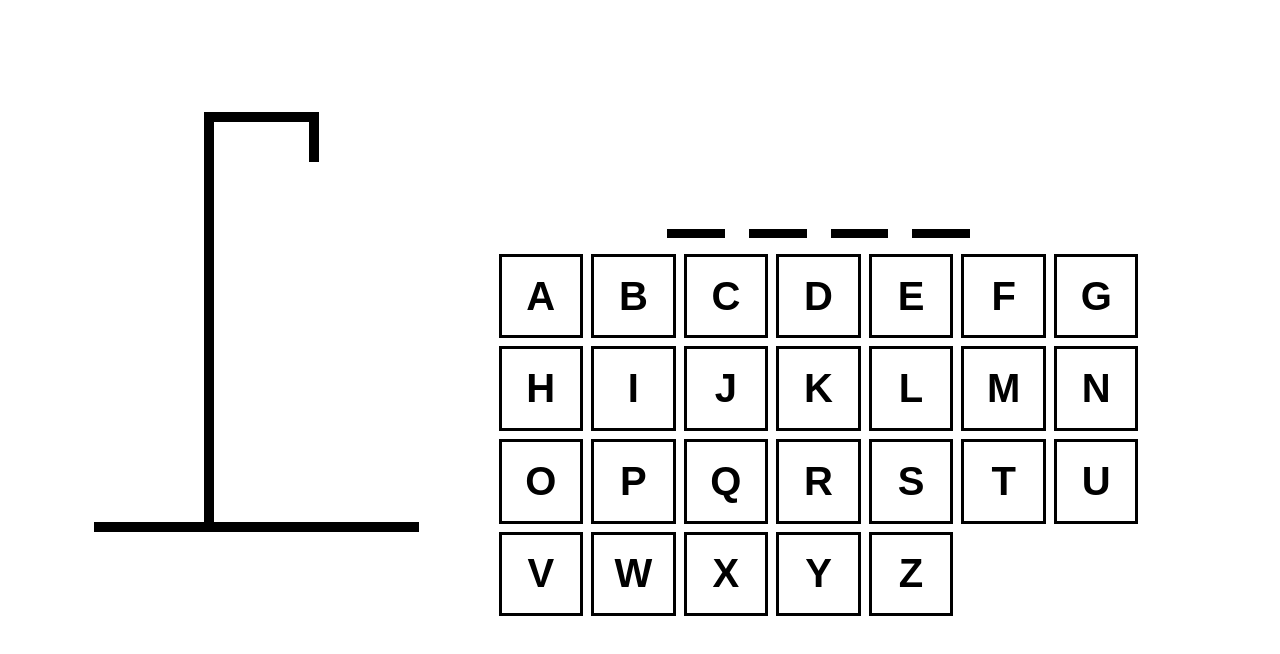
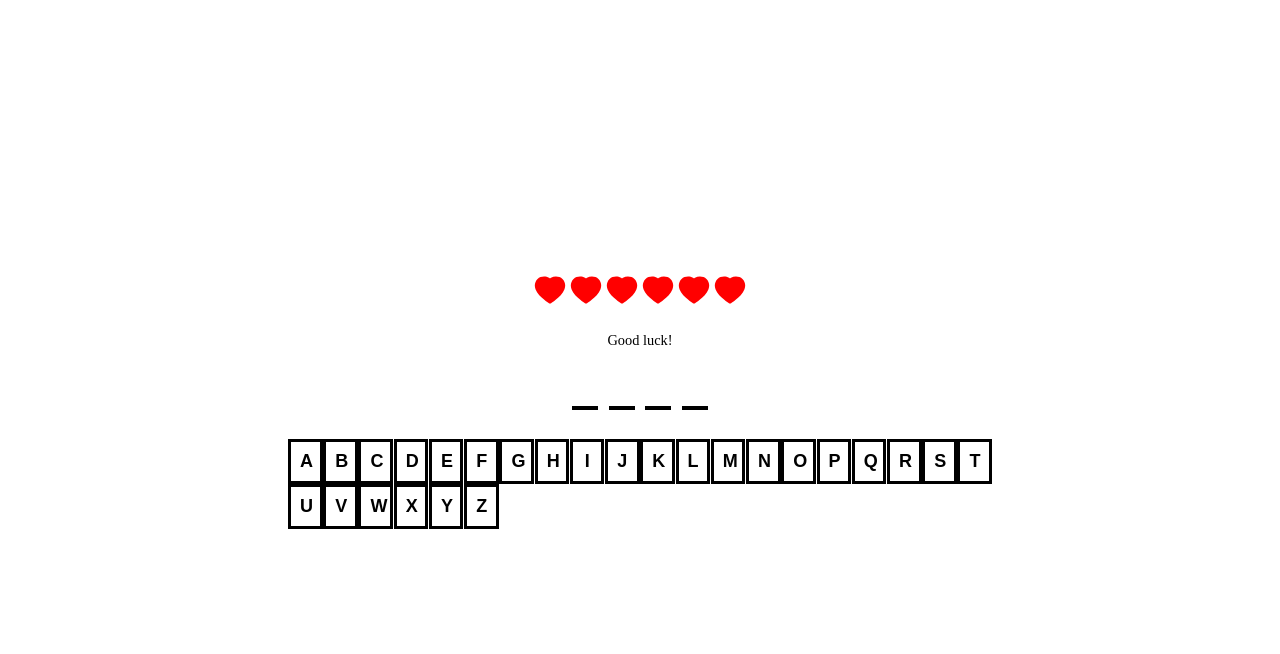
Before and after one commit to Lunaliar/hangman, a React (Vite) app: page / in a window 1280 px wide. Shown: the top 654 px of the page. Built offline with nearby package versions, Linux system fonts and the light colour scheme.

Commit message:
finish stylin

```diff
--- a/package.json
+++ b/package.json
@@ -10,7 +10,8 @@
   },
   "dependencies": {
     "react": "^18.2.0",
-    "react-dom": "^18.2.0"
+    "react-dom": "^18.2.0",
+    "react-icons": "^4.7.1"
   },
   "devDependencies": {
     "@types/react": "^18.0.22",
--- a/src/App.tsx
+++ b/src/App.tsx
@@ -2,14 +2,13 @@ import {useState, useEffect, useCallback} from "react";
 import {HangmanDrawing} from "./HangmanDrawing";
 import {HangmanWord} from "./HangmanWord";
 import {Keyboard} from "./Keyboard";
+import {FaSkull} from "react-icons/fa";
 import words from "./wordList.json";
 function App() {
 	function getWord() {
 		return words[Math.floor(Math.random() * words.length)];
 	}
 	const [secretWord, setSecretWord] = useState(getWord());
-
-	console.log(secretWord); //!! GET RID OF THIS LINE
 
 	const [guessedLetters, setGuessedLetters] = useState<string[]>([]);
 	const incorrectLetters = guessedLetters.filter(
@@ -57,14 +56,18 @@ function App() {
 
 	return (
 		<div className="App">
-			<div className="left">
+			<div className="icons">
+				{incorrectLetters.length < 6 ? (
 					<HangmanDrawing numberOfGuesses={incorrectLetters.length} />
+				) : (
+					<FaSkull className="skull" />
+				)}
+			</div>
 			<div className="win-loss">
+				{!isWinner && !isLoser ? "Good luck!" : ""}
 				{isWinner && "- You've won! -  [Enter] to retry"}
 				{isLoser && "- You've lost - [Enter] to retry"}
 			</div>
-			</div>
-			<div>
 			<HangmanWord
 				reveal={isLoser}
 				guessedLetters={guessedLetters}
@@ -79,7 +82,6 @@ function App() {
 				addGuessedLetter={addGussedLetter}
 			/>
 		</div>
-		</div>
 	);
 }
 
--- a/src/HangmanDrawing.tsx
+++ b/src/HangmanDrawing.tsx
@@ -1,31 +1,20 @@
 import "./app.css";
-
-const HEAD = <div className="head" key="1" />;
-
-const BODY = <div className="body" key="2" />;
-
-const RIGHT_ARM = <div className="right-arm arm" key="3" />;
-
-const LEFT_ARM = <div className="left-arm arm" key="4" />;
-
-const RIGHT_LEG = <div className="right-leg leg" key="5" />;
-
-const LEFT_LEG = <div className="left-leg leg" key="6" />;
-
-const BODY_PARTS = [HEAD, BODY, RIGHT_ARM, LEFT_ARM, RIGHT_LEG, LEFT_LEG];
+import {AiFillHeart, AiOutlineHeart} from "react-icons/ai";
 
 type HangmanDrawingProps = {
 	numberOfGuesses: number;
 };
 
 export function HangmanDrawing({numberOfGuesses}: HangmanDrawingProps) {
+	const lives = 6 - numberOfGuesses;
 	return (
-		<div style={{position: "relative"}}>
-			<div className="hangman">{BODY_PARTS.slice(0, numberOfGuesses)}</div>
-			<div className="right-bar" />
-			<div className="top-bar" />
-			<div className="left-bar" />
-			<div className="bottom-bar" />
+		<div className="lives">
+			{[...Array(lives)].map((n) => (
+				<AiFillHeart />
+			))}
+			{[...Array(numberOfGuesses)].map((n) => (
+				<AiOutlineHeart />
+			))}
 		</div>
 	);
 }
--- a/src/app.css
+++ b/src/app.css
@@ -1,135 +1,83 @@
 .App {
-	max-width: 100vw;
 	display: flex;
-	padding: 0.5rem 2rem;
-	gap: 2rem;
-	height: 90vh;
-	margin: 0 auto;
+	padding-top: 15vh;
+	flex-direction: column;
+	gap: 2em;
+	min-height: 70vh;
+	margin: auto;
 	justify-content: center;
 	align-items: center;
-}
-.win-loss {
-	font-size: 2rem;
-	text-align: center;
-	margin-bottom: 0.75rem;
-	width: 320px;
-	height: 6rem;
-}
-.hangman {
-	margin-right: 1rem;
-}
-.head {
-	width: 50px;
-	height: 50px;
-	border-radius: 100%;
-	border: 10px solid black;
-	position: absolute;
-	top: 50px;
-	right: 70px;
-}
-.body {
-	width: 10px;
-	height: 100px;
-	background: black;
-	position: absolute;
-	top: 120px;
-	right: 100px;
+	font-size: 0.45rem;
 }
 
-.arm {
-	width: 100px;
-	height: 10px;
-	background: black;
-	position: absolute;
-	top: 150px;
+@media screen and (min-width: 29rem) {
+	.App {
+		max-width: 20vw;
+	}
+	.keyboard {
+		width: 55vw;
+	}
 }
-.right-arm {
-	right: 0;
-	rotate: -30deg;
-	transform-origin: left bottom;
+
+.win-loss {
+	font-size: 2em;
+	text-align: center;
+	margin-bottom: 0.75em;
+	max-width: 20em;
+	max-height: 6em;
+	max-height: 0;
 }
-.left-arm {
-	right: 110px;
-	rotate: 30deg;
-	transform-origin: right bottom;
+
+.icons {
+	display: flex;
+	justify-content: center;
+	color: red;
+	font-size: 5em;
 }
-.leg {
-	width: 100px;
-	height: 10px;
-	background: black;
-	position: absolute;
-	top: 210px;
+.skull {
+	font-size: 2em;
 }
-.right-leg {
-	right: 10px;
-	rotate: 60deg;
-	transform-origin: left bottom;
-}
-.left-leg {
-	right: 100px;
-	rotate: -60deg;
-	transform-origin: right bottom;
-}
-.right-bar {
-	height: 50px;
-	width: 10px;
-	background: black;
-	position: absolute;
-	top: 0;
-	right: 100px;
-}
-.top-bar {
-	height: 10px;
-	width: 105px;
-	background: black;
-	margin-left: 110px;
-}
-.left-bar {
-	height: 400px;
-	width: 10px;
-	background: black;
-	margin-left: 110px;
-}
-.bottom-bar {
-	height: 10px;
-	width: 325px;
-	background: black;
-}
+
 .word {
 	display: flex;
 	gap: 0.25em;
-	font-size: 6rem;
+	font-size: 6em;
 	font-weight: bold;
 	text-transform: uppercase;
 	font-family: monospace;
 	justify-content: center;
 }
+
 .letter-container {
 	border-bottom: 0.1em solid black;
 }
+
 .keyboard {
+	padding: 2em 0;
 	display: grid;
-	width: 50vw;
-	margin: 1rem 3rem;
-	grid-template-columns: repeat(auto-fit, minmax(75px, 1fr));
-	gap: 0.5rem;
+	max-width: 100vw;
+	grid-template-columns: repeat(auto-fit, minmax(4.6875em, 1fr));
+	gap: 0.1em;
 }
+
 .button {
-	width: 100%;
-	border: 3px solid black;
+	max-width: 100%;
+	border: 0.18em solid black;
 	background: none;
 	aspect-ratio: 1/1;
-	font-size: 2.5rem;
+	font-size: 2.5em;
 	text-transform: uppercase;
-	padding: 0.5rem;
+	padding: 0.5em;
 	font-weight: bold;
 	cursor: pointer;
 	color: black;
 }
+
 .button:hover:not(:disabled),
 .button:focus:not(:disabled) {
 	background-color: hsl(200, 100%, 75%);
 }
+
 .button.active {
 	background-color: hsl(200, 100%, 50%);
 	color: white;
```
Also changed, not shown: src/hangman.css (deleted), 1 other file (tests, documents, lock files or other folders). Lines whose indentation alone changed are shown as unchanged.
